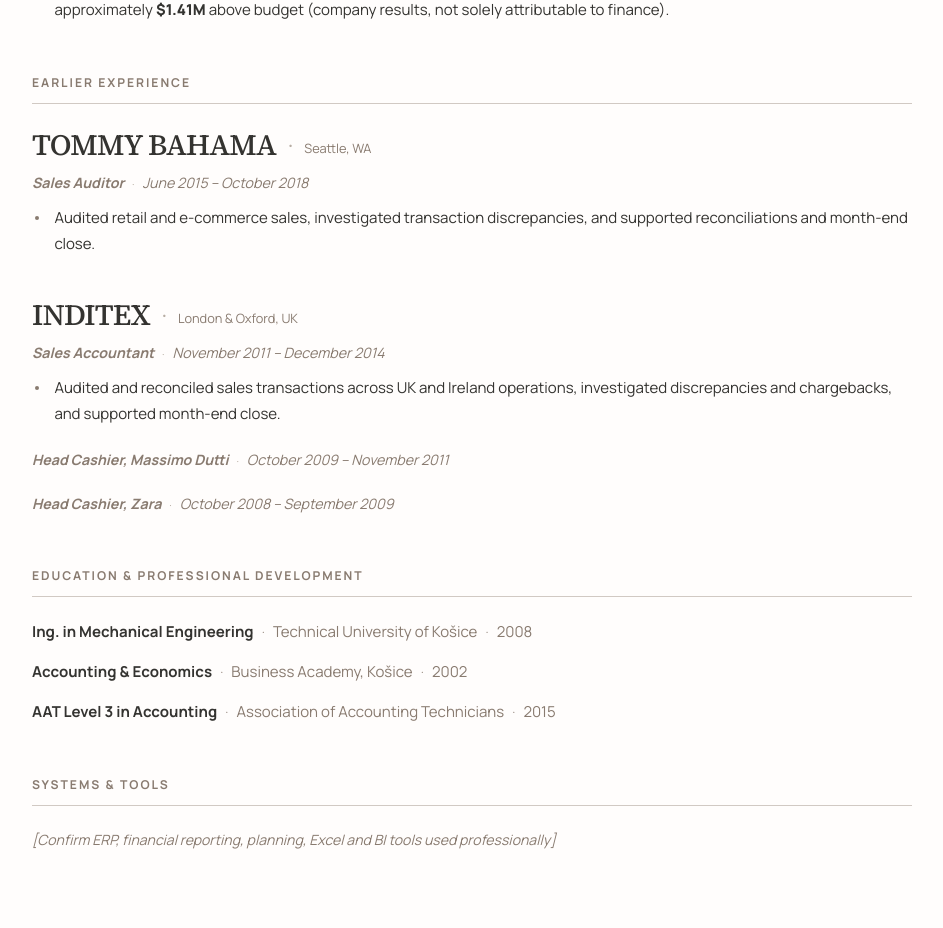
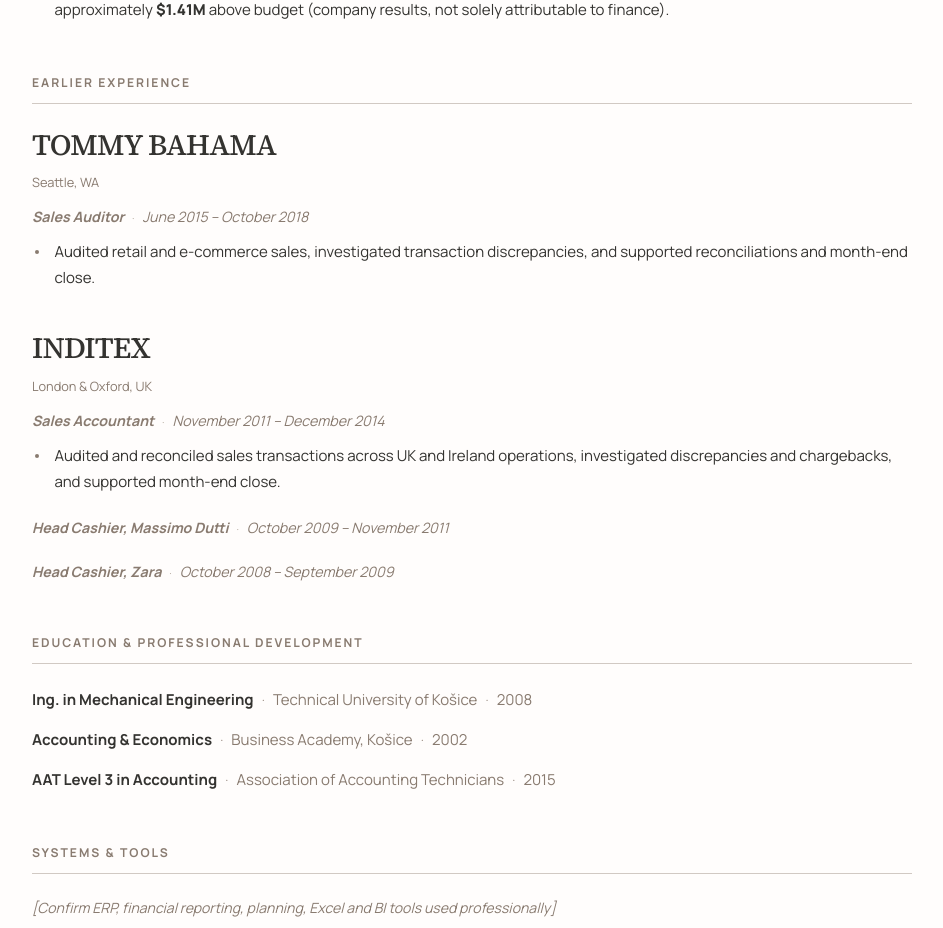
Before and after one commit to frederikao/frederikao, a Next.js app: page /cv in a window 1280 px wide. Shown: the part 1819-2747 px from the top of the page, without its empty margins (168-1111 px from the left). Built offline with nearby package versions, Linux system fonts and the light colour scheme.

Commit message:
Move CV employer location to its own line

```diff
--- a/app/cv/page.tsx
+++ b/app/cv/page.tsx
@@ -233,10 +233,8 @@
           <SectionTitle id="cv-earlier">Earlier Experience</SectionTitle>
           {cv.earlier.map((employer) => (
             <div className="cv-employer" key={employer.company}>
-              <h3 className="cv-employer__name">
-                {employer.company}<Dot />
-                <span className="cv-employer__location">{employer.location}</span>
-              </h3>
+              <h3 className="cv-employer__name">{employer.company}</h3>
+              <p className="cv-employer__location">{employer.location}</p>
               {employer.roles.map((role) => <Role role={role} key={role.title} />)}
             </div>
           ))}
```
